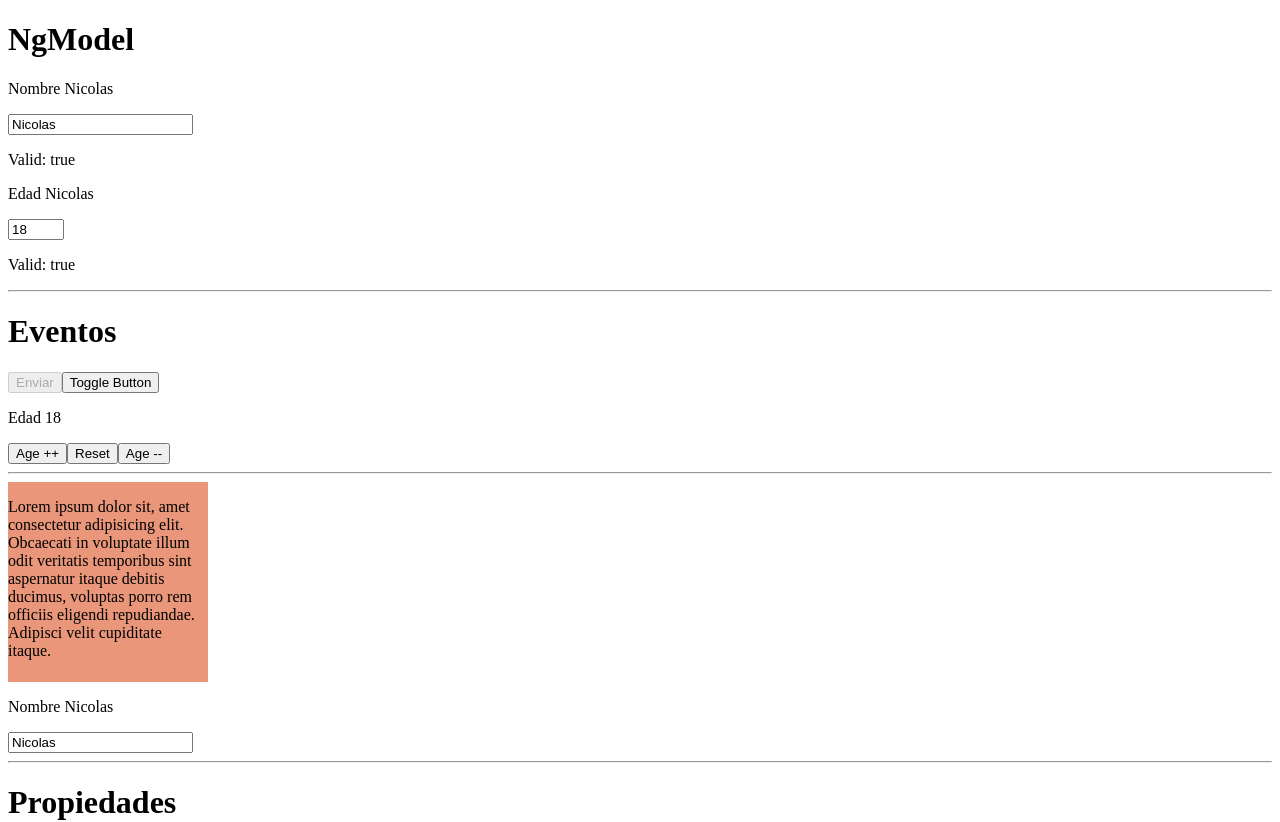
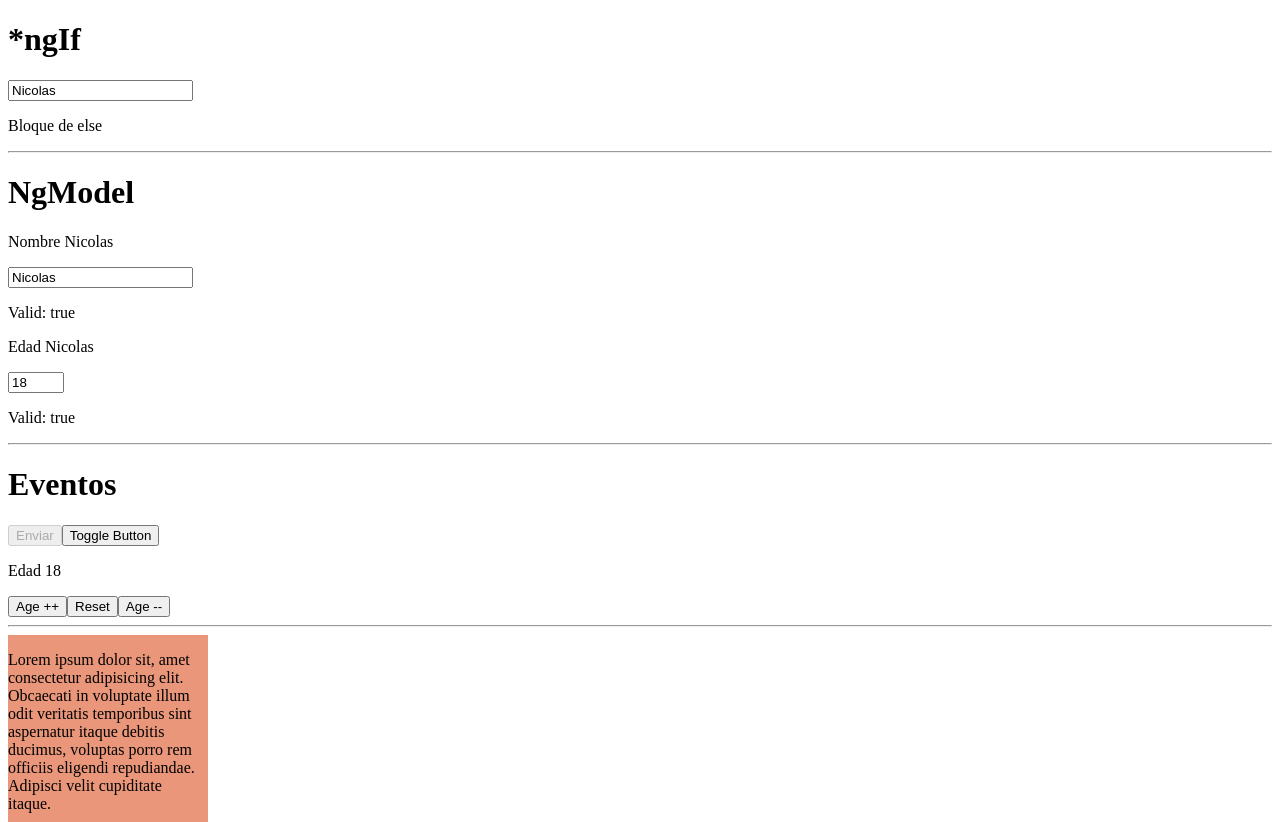
Before and after one commit to Jonagarme/CursoAngularPlatzi, an Angular app: page / in a window 1280 px wide. Shown: the top 822 px of the page. Built offline with nearby package versions, Linux system fonts and the light colour scheme.

Commit message:
uso del *ngIf

```diff
--- a/src/app/app.component.html
+++ b/src/app/app.component.html
@@ -1,3 +1,13 @@
+<h1>*ngIf</h1>
+<input type="text" required [(ngModel)]="person.name" />
+<p *ngIf="person.name === 'nicolas'">Soy Nicolas</p>
+<p *ngIf="person.name === 'julian' && person.age === 18; else elseBlock ">Soy Julian</p>
+
+<ng-template #elseBlock>
+  <p>Bloque de else</p>
+</ng-template>
+
+<hr/>
 <h1>NgModel</h1>
 <p>Nombre {{ person.name }}</p>
 <input type="text" required #nameInput="ngModel" [(ngModel)]="person.name" />
```
